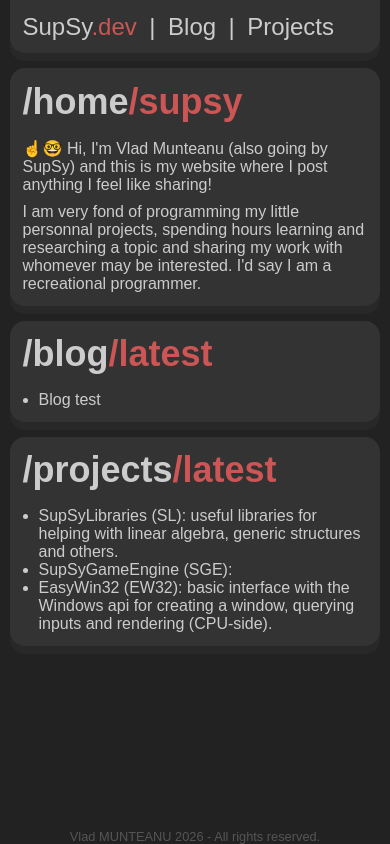
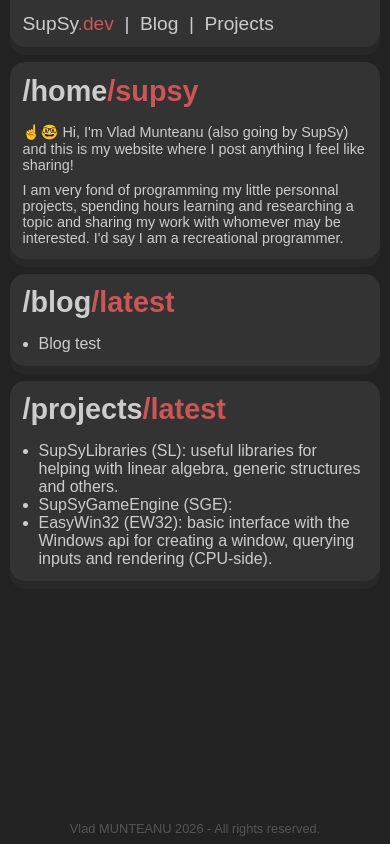
Before and after one commit to SupSyDeMarciou/supsy.dev, a plain HTML site: page index.html in a window 390 px wide. Drawn offline with Linux system fonts and the light colour scheme; a web font is replaced by a local one.

Commit message:
Added *responsive design* (sparkle emojis)

```diff
--- a/index.html
+++ b/index.html
@@ -40,7 +40,7 @@
                 <li><a href="404">EasyWin32 (EW32): basic interface with the Windows api for creating a window, querying inputs and rendering (CPU-side).</a></li>
             </ul>
         </section>
-        <footer>Vlad MUNTEANU 2026 - All rights reserved.</footer>
+        <footer><div></div><p>Vlad MUNTEANU 2026 - All rights reserved.</p></footer>
     </main>
 </body>
 </html>
--- a/style.css
+++ b/style.css
@@ -42,7 +42,7 @@
 body {
     display: flex;
     justify-content: center;
-    height: 100vh;
+    min-height: 100vh;
 
     background-color: #222222;
 }
@@ -56,6 +56,14 @@ main {
 a  { color: var(--TEXT-BASE); }
 p  { font-size: 1.0rem; }
 h1 { font-size: 2.25rem; }
+@media screen and (width < 500px) {
+    h1 { font-size: 1.8rem; }
+    p  { font-size: 0.9rem; }
+}
+@media screen and (width < 365px) {
+    h1 { font-size: 1.4rem; }
+    p  { font-size: 0.9rem; }
+}
 
 
 
@@ -115,21 +123,39 @@ header.section-base {
     border-radius: 0 0 15px 15px;
 
     p {
-        margin-right: 12.5px;
+        margin-right: 0.55em;
         padding: 0px;
-        font-size: 1.5em;
+        font-size: 1.5rem;
+    }
+    p:last-child { margin-right: 0em; }
+}
+header.section-base:hover { top: 0px; }
+@media screen and (width < 500px) {
+    header.section-base p {
+        font-size: 1.2rem;
     }
 }
-header.section-base:hover { top: 0px; }
+@media screen and (width < 365px) {
+    header.section-base p {
+        font-size: 0.9rem;
+    }
+}
 
 
 
 footer {
-    position: absolute;
-    bottom: 0;
-    width: 100%;
 
-    color: #555555;
-    font-size: 0.8rem;
-    text-align: center;
+
+    div {
+        height: 3.0rem;
+    }
+    p {
+        position: absolute;
+        bottom: 0.5rem;
+        width: 100%;
+
+        color: #555555;
+        font-size: 0.8rem;
+        text-align: center;
+    }
 }
```
Also changed, not shown: blog.html (+1 -1 lines), projects.html (+1 -1 lines).
